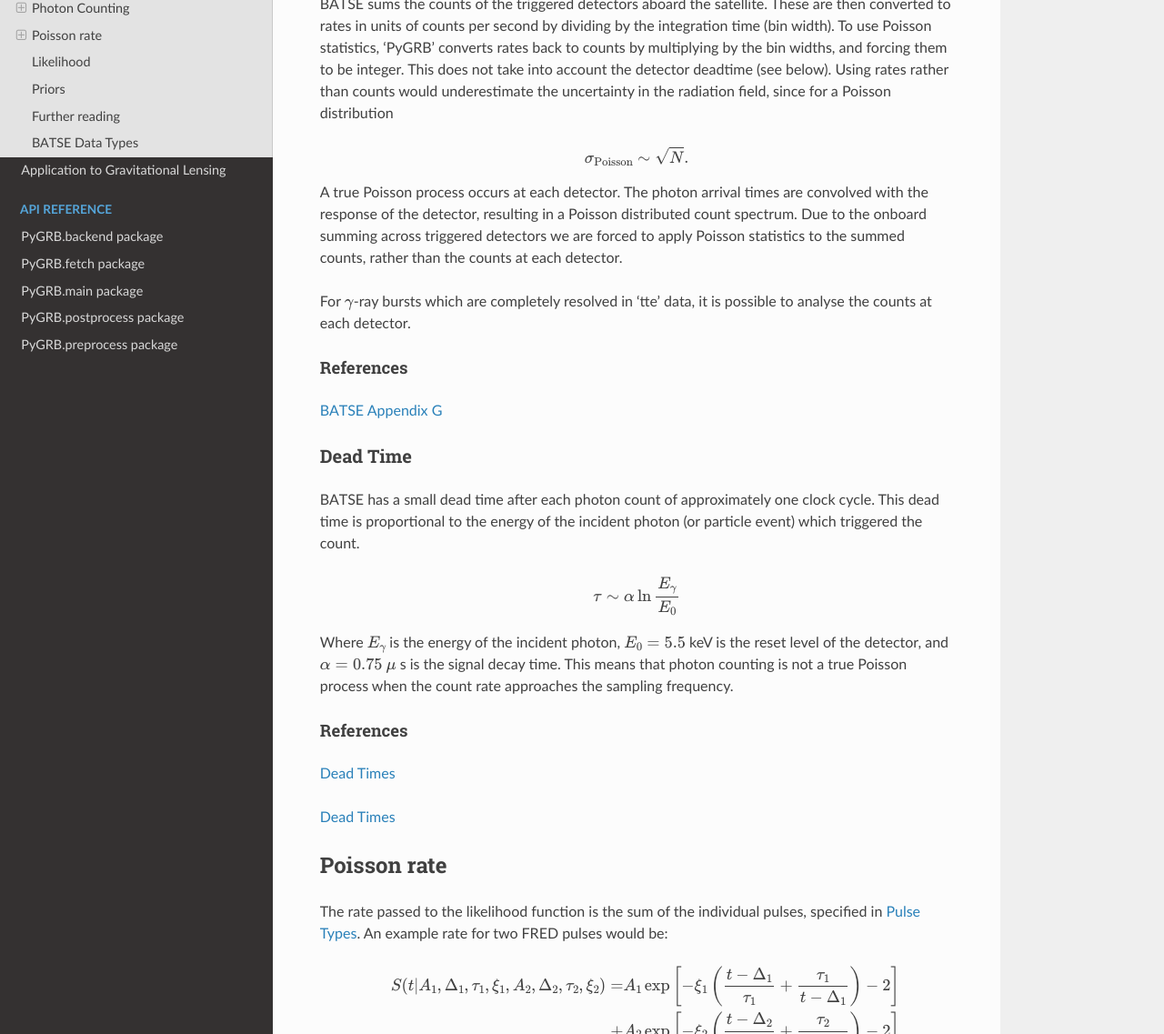
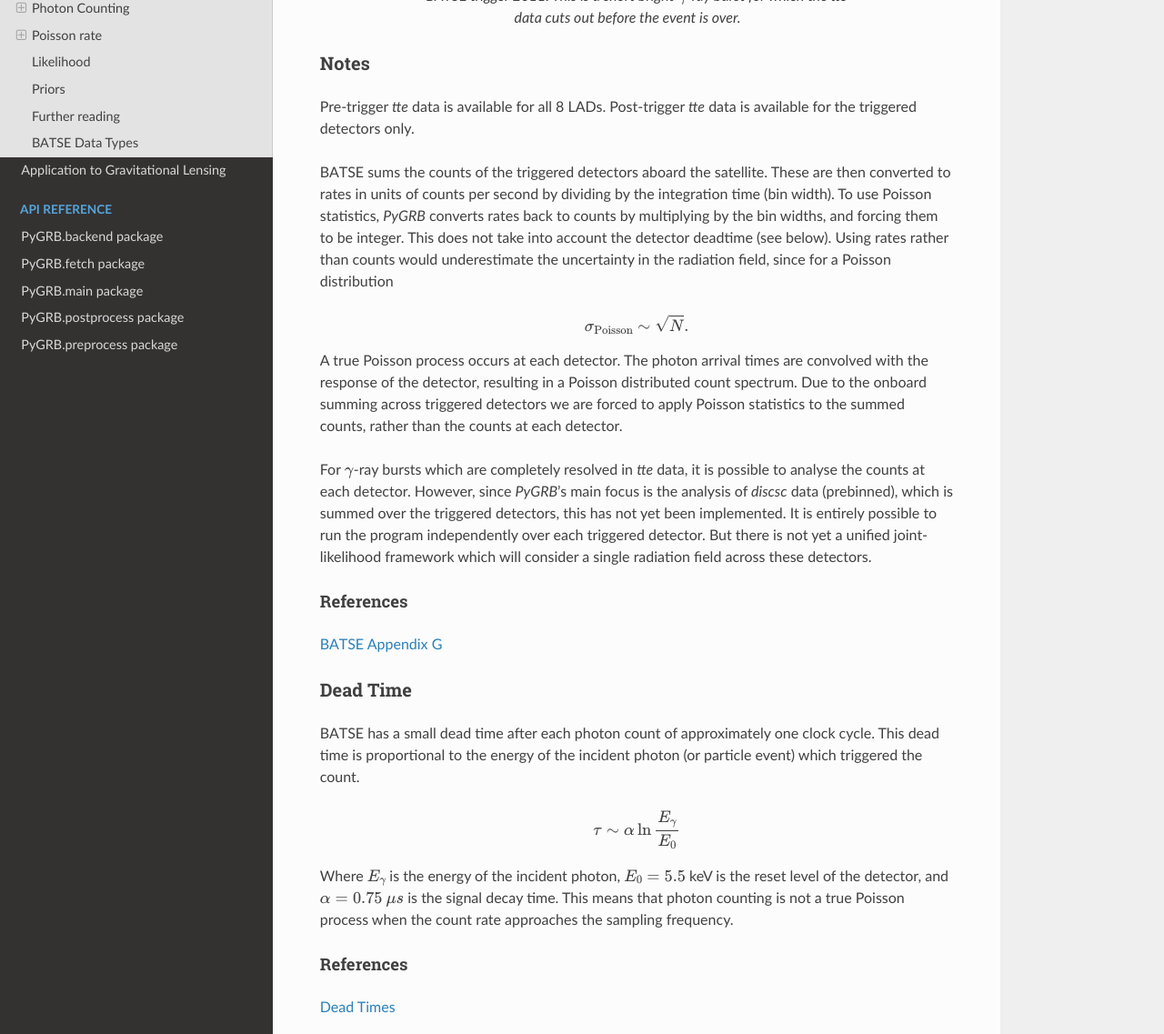
Before and after one commit to JamesPaynter/PyGRB, a Sphinx documentation site: the page built from docs/source/user/sampling.rst, in a window 1280 px wide and 1400 px high, scrolled down 1161 px, cut to the strip 263-1400 px from the top of the window. Shown: the whole strip at 91% size. Built offline with Sphinx 7.4.7 and the Read the Docs theme 2.0.0, drawn with Linux system fonts in a browser that asks for light colours; some of the changed text lies outside the part shown.

Commit message:
update sampling docs

```diff
--- a/docs/source/user/sampling.rst
+++ b/docs/source/user/sampling.rst
@@ -23,17 +23,15 @@
 
 Photon counting is a Poisson process.
 High energy detectors like BATSE accumulate photons at discrete multiples of their clock cycles (sampling frequencies).
-BATSE has a sampling frequency of 500 kHz (a clock cycle of 2 :math:`{\mu}` s).
-Modern satellites like Fermi record each photon arrival time (time-tagged event, `tte`) to the nearest integer multiple of the clock cycle.
+BATSE has a sampling frequency of 500 kHz (a clock cycle of 2 :math:`{\mu s}`).
+These detectors record each photon arrival time (time-tagged event, `tte`) to the nearest integer multiple of the clock cycle.
 For BATSE, hardware limitations restricted this to the first 32,768 Large Area Detector (LAD) events, inclusive of all detectors.
-Pre-trigger data is available for all 8 LADs.
-Post-trigger data is available for the triggered detectors only.
 Only the shortest, moderately bright :math:`{\gamma}`-ray bursts are contained completely within the `tte` data.
 After the `tte` period has been exhausted, BATSE counts are collected in 64ms intervals (Discriminator Science Data, `discsc`) for :math:`{\sim 240}` seconds after the trigger.
 
 .. figure:: ../images/T2611.png
-   :figwidth: 50%
-   :width: 80%
+   :figwidth: 70%
+   :width: 100%
    :align: center
    :alt: BATSE trigger 2611
 
@@ -42,9 +40,13 @@
 Notes
 ^^^^^
 
+Pre-trigger `tte` data is available for all 8 LADs.
+Post-trigger `tte` data is available for the triggered detectors only.
+
+
 BATSE sums the counts of the triggered detectors aboard the satellite.
 These are then converted to rates in units of counts per second by dividing by the integration time (bin width).
-To use Poisson statistics, 'PyGRB' converts rates back to counts by multiplying by the bin widths, and forcing them to be integer.
+To use Poisson statistics, `PyGRB` converts rates back to counts by multiplying by the bin widths, and forcing them to be integer.
 This does not take into account the detector deadtime (see below).
 Using rates rather than counts would underestimate the uncertainty in the radiation field, since for a Poisson distribution
 
@@ -58,7 +60,10 @@
 Due to the onboard summing across triggered detectors we are forced to apply Poisson statistics to the summed counts, rather than the counts at each detector.
 
 
-For :math:`{\gamma}`-ray bursts which are completely resolved in 'tte' data, it is possible to analyse the counts at each detector.
+For :math:`{\gamma}`-ray bursts which are completely resolved in `tte` data, it is possible to analyse the counts at each detector.
+However, since `PyGRB`'s main focus is the analysis of `discsc` data (prebinned), which is summed over the triggered detectors, this has not yet been implemented.
+It is entirely possible to run the program independently over each triggered detector.
+But there is not yet a unified joint-likelihood framework which will consider a single radiation field across these detectors.
 
 
 
@@ -77,7 +82,7 @@
 .. math::
   \tau \sim \alpha \ln \frac{E_{\gamma}}{E_0}
 
-Where :math:`E_{\gamma}` is the energy of the incident photon, :math:`E_0= 5.5` keV is the reset level of the detector, and :math:`{\alpha}=0.75` :math:`{\mu}` s is the signal decay time.
+Where :math:`E_{\gamma}` is the energy of the incident photon, :math:`E_0= 5.5` keV is the reset level of the detector, and :math:`{\alpha}=0.75` :math:`{\mu s}` is the signal decay time.
 This means that photon counting is not a true Poisson process when the count rate approaches the sampling frequency.
 
 
```
